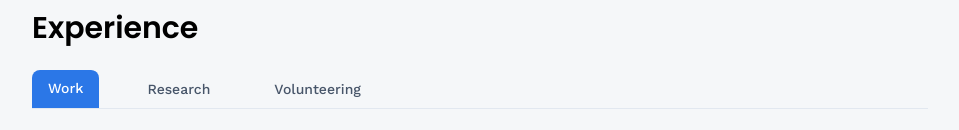
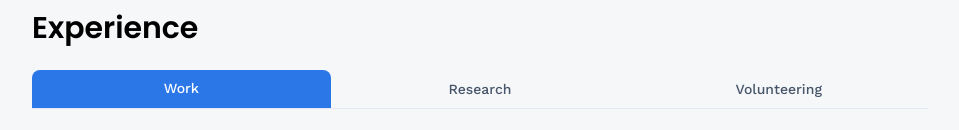
Before and after one commit to Khushi-Malik/KhushiPersonalWebsite, a React (Vite) app in the folder khushi-portfolio/: page /about in a window 1280 px wide. Shown: the part 822-952 px from the top of the page, without its empty margins (160-1119 px from the left). Built offline with nearby package versions, Linux system fonts and the light colour scheme.

Commit message:
better spacing, final about page

```diff
--- a/khushi-portfolio/src/constants/index.js
+++ b/khushi-portfolio/src/constants/index.js
@@ -75,14 +75,14 @@ export const WorkExperiences = [
     {
         title: "Machine Learning Intern",
         company_name: "Human Feedback Foundation + The Linux Foundation",
-        icon: twitter,
+        // icon: twitter,
         iconBg: "#accbe1",
         date: "January 2025 - April 2025",
         points: [
             "Developed an ML-powered framework to fingerprint LLMs using prompt engineering and evaluation harnesses.",
             "Implemented algorithms to classify features with high precision and generate persistent IDs for identified models",
             "Collaborated with a team of researchers to refine the framework and improve its accuracy.",
-            "Achienved 87% accuracy in model identification across various LLMs.",
+            "Achieved 87% accuracy in model identification across various LLMs.",
             "Presented findings to stakeholders and contributed to the foundation's research initiatives."
         ],
     },
@@ -139,7 +139,7 @@ export const VolunteeringExperiences = [
     {
         title: "Awareness Associate",
         company_name: "Mental Health Student Association - University of Toronto",
-        icon: twitter,
+        // icon: twitter,
         iconBg: "#accbe1",
         date: "September 2024 - April 2025",
         points: [
@@ -147,24 +147,24 @@ export const VolunteeringExperiences = [
     },
     {
         title: "Volunteer",
+        company_name: "Sunrise Learning School for Special Children",
+        // icon: twitter,
+        iconBg: "#accbe1",
+        date: "August 2021 - Novemeber 2022",
+        points: [
+            	"Fostered inclusivity by actively participating in creating an environment that respects and supports individual differences.",
+                "Developed patience, adaptability, and effective communication skills by setting up classrooms"
+        ],
+    },
+    {
+        title: "Volunteer",
         company_name: "Care and Compassion Pet Shelter",
-        icon: twitter,
+        // icon: twitter,
         iconBg: "#accbe1",
-        date: "September 2024 - April 2025",
+        date: "May 2021 - August 2021",
         points: [
             "Gained experience in responsibility and empathy by spreading awareness for animal welfare through poster creation and community outreach.",
             "Collaborated with a diverse team of volunteers, enhancing teamwork and interpersonal skills."
         ],
     },
-    {
-        title: "Volunteer",
-        company_name: "Sunrise Learning School for Special Children",
-        icon: twitter,
-        iconBg: "#accbe1",
-        date: "September 2024 - April 2025",
-        points: [
-            	"Fostered inclusivity by actively participating in creating an environment that respects and supports individual differences.",
-                "Developed patience, adaptability, and effective communication skills by setting up classrooms"
-        ],
-    },
 ];
--- a/khushi-portfolio/src/pages/About.jsx
+++ b/khushi-portfolio/src/pages/About.jsx
@@ -64,19 +64,16 @@ const About = () => {
         <h3 className='subhead-text'>Experience</h3>
 
         {/* Tab Navigation */}
-        <div className="flex flex-wrap gap-8 mt-6 mb-8 border-b border-slate-200">
+        <div className="flex justify-between mt-6 mb-8 border-b border-slate-200">
           {Object.entries(experienceData).map(([key, exp]) => (
             <button
               key={key}
               onClick={() => setActiveTab(key)}
-              className={`px-4 py-2 text-sm font-medium text-center rounded-t-lg transition-colors duration-200 ${
+              className={`flex-1 px-4 py-2 text-sm font-medium text-center rounded-t-lg transition-colors duration-200 ${
                 activeTab === key
                   ? 'bg-blue-500 text-white border-b-2 border-blue-500'
                   : 'text-slate-600 hover:text-slate-800 hover:bg-slate-100'
-              }`}
-            >
-              {/* <span className="mr-2">{exp.icon}</span> */}
-              {exp.title}
+              }`}> {exp.title}
             </button>
           ))}
         </div>
```
